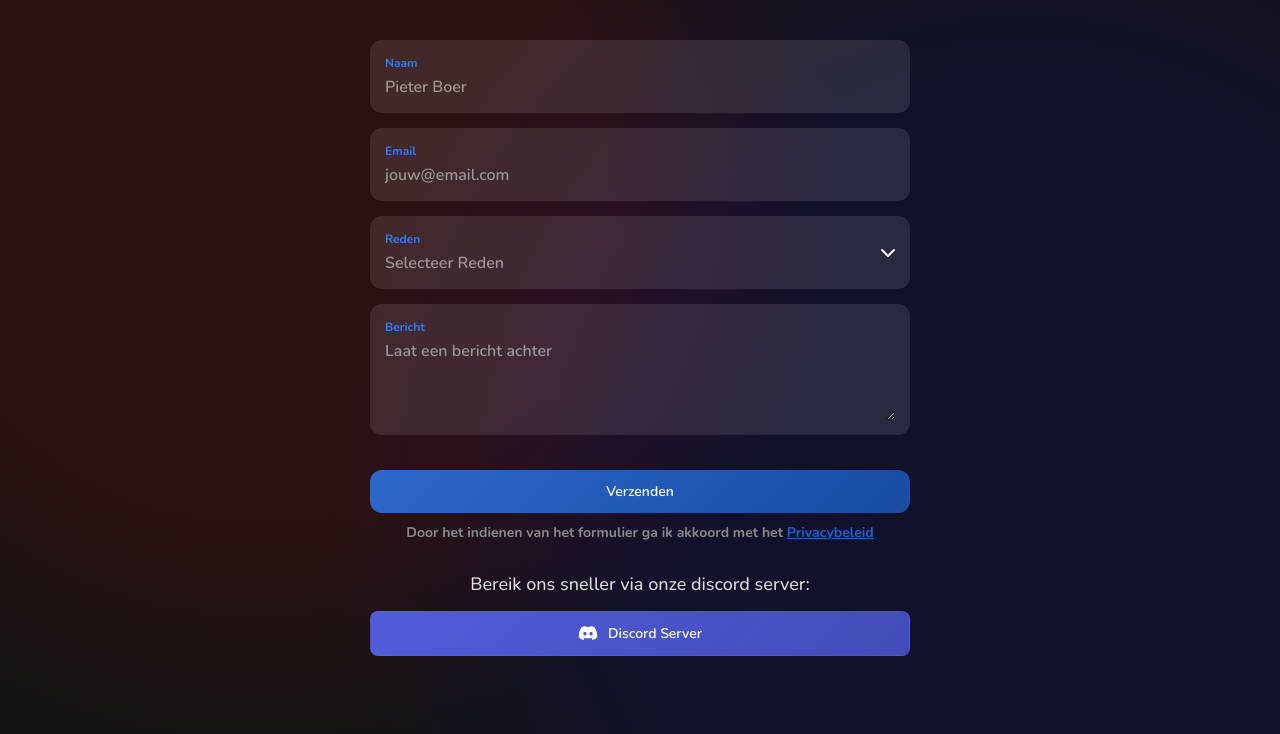
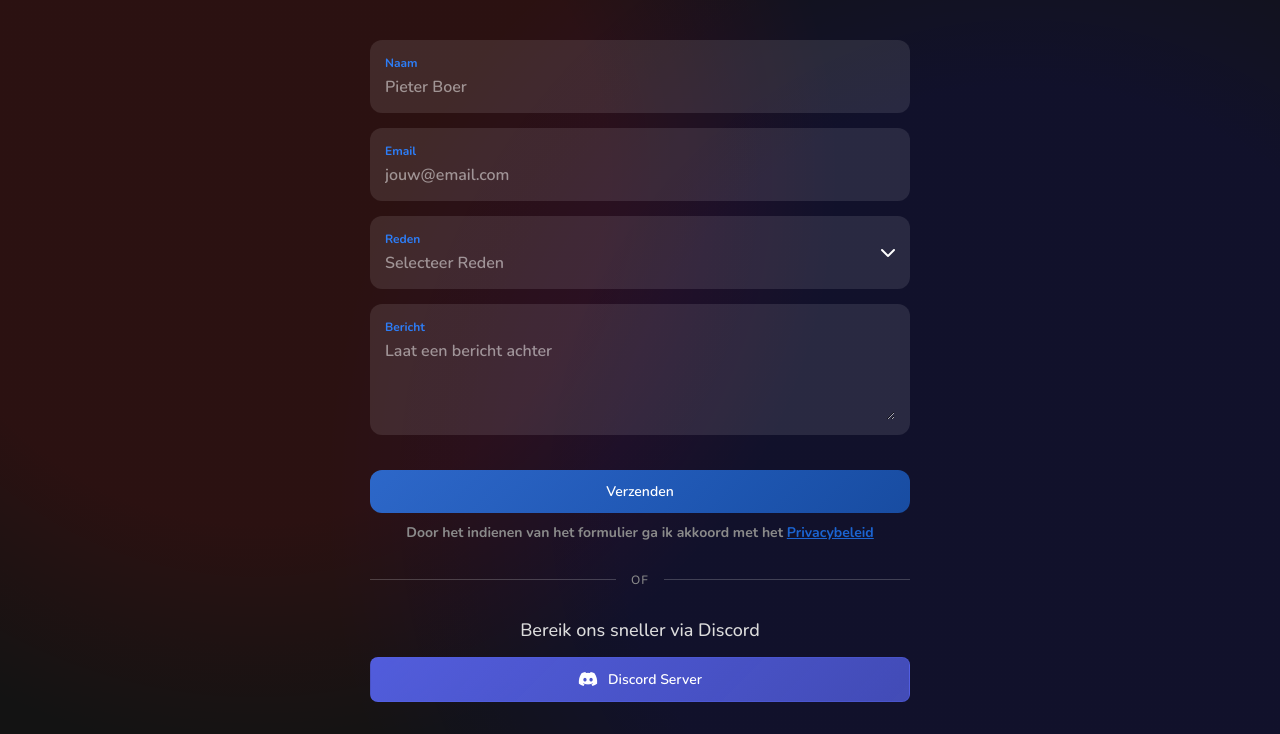
Before and after one commit to 0JR4/hulpdienstvoertuigenbenelux, a plain HTML site: page public/contact.html in a window 1280 px wide. Shown: the part 66-800 px from the top of the page. Drawn offline with nearby package versions, Linux system fonts and the light colour scheme.

Commit message:
Update contact.html

```diff
--- a/public/contact.html
+++ b/public/contact.html
@@ -189,7 +189,14 @@
                 </form>
 
                 <section id="social-contact">
-                    <h2>Bereik ons sneller via onze discord server:</h2>
+                    <div class="separator-line">
+                        <div class="line"></div>
+                        <div class="or-text">of</div>
+                        <div class="line"></div>
+                    </div>
+
+                    <h2>Bereik ons sneller via Discord</h2>
+
                     <div class="social-buttons">
                         <a href="https://discord.gg/hqHFBYWJBH" target="_blank" class="social-button discord">
                             <i class="fab fa-discord"></i>
```
